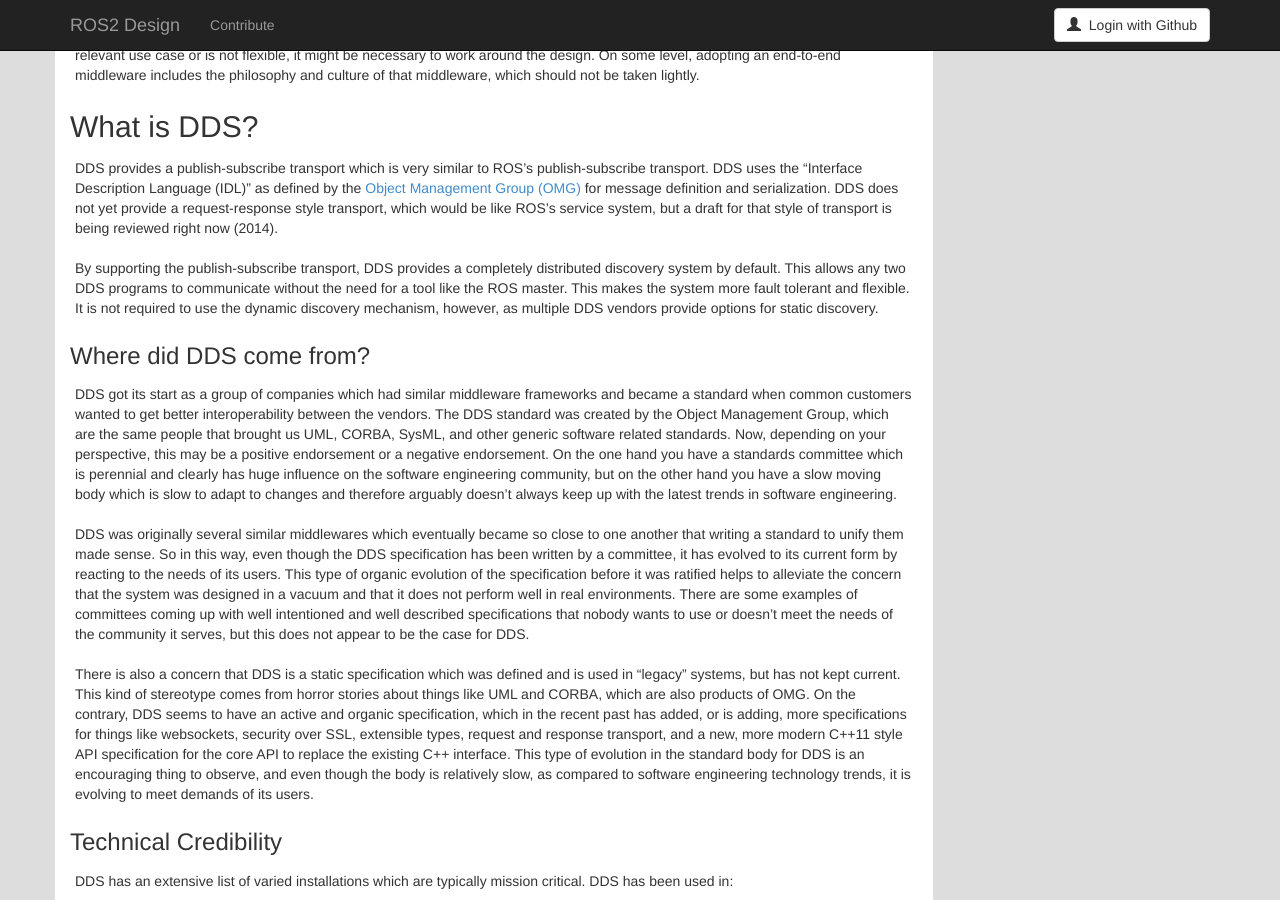
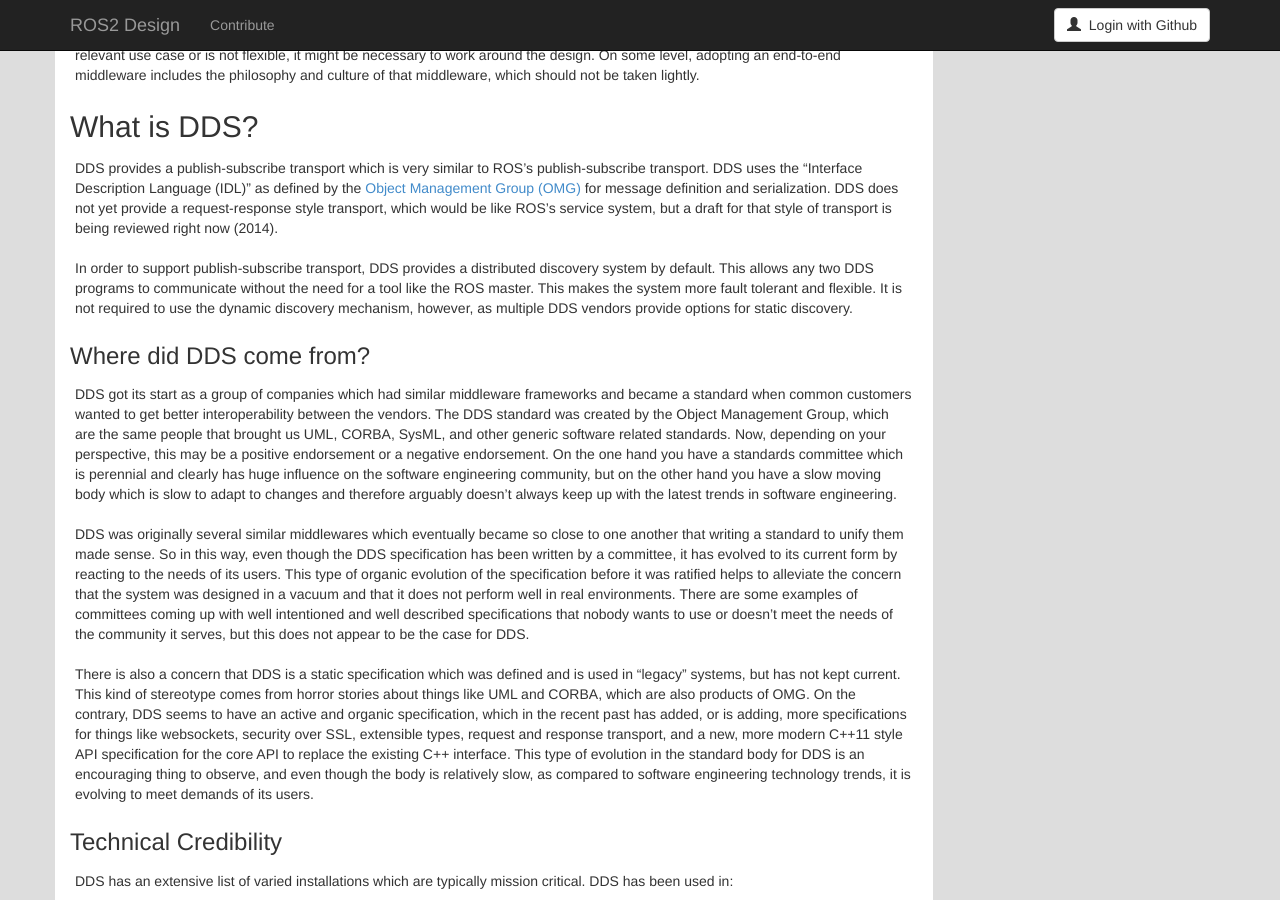
Before and after one commit to ros2/design, a Jekyll site: the page built from articles/20_ros_with_dds.md, in a window 1280 px wide and 900 px high, scrolled down 569 px. Built offline with Jekyll 4.4.1, drawn with Linux system fonts in a browser that asks for light colours; nearby versions of some CDN libraries.

Commit message:
20_ros_with_dds: respond to comment

```diff
--- a/articles/20_ros_with_dds.md
+++ b/articles/20_ros_with_dds.md
@@ -39,7 +39,7 @@
 DDS uses the "Interface Description Language (IDL)" as defined by the [Object Management Group (OMG)](http://www.omg.org/) for message definition and serialization.
 DDS does not yet provide a request-response style transport, which would be like ROS's service system, but a draft for that style of transport is being reviewed right now (2014).
 
-By supporting the publish-subscribe transport, DDS provides a completely distributed discovery system by default.
+In order to support publish-subscribe transport, DDS provides a distributed discovery system by default.
 This allows any two DDS programs to communicate without the need for a tool like the ROS master.
 This makes the system more fault tolerant and flexible.
 It is not required to use the dynamic discovery mechanism, however, as multiple DDS vendors provide options for static discovery.
```
